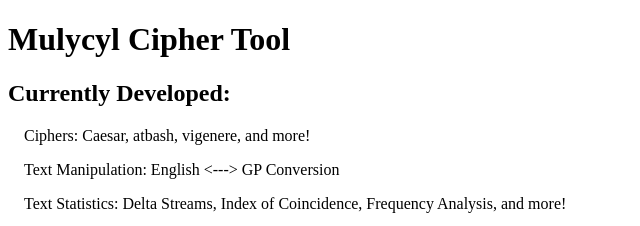
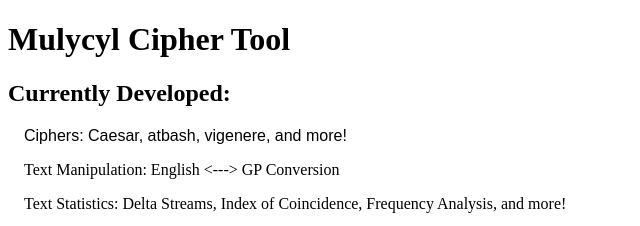
Before and after one commit to mulycyl/mulycyl.github.io, a plain HTML site: page index.html in a window 1280 px wide. Shown: the top 226 px of the page, 0-640 px from the left. Drawn offline with Linux system fonts and the light colour scheme.

Commit message:
Update index.html

```diff
--- a/index.html
+++ b/index.html
@@ -6,7 +6,7 @@
     <body>
         <h1>Mulycyl Cipher Tool</h1>
         <h2>Currently Developed:</h2>
-        <p>&emsp;Ciphers: Caesar, atbash, vigenere, and more!</p>
+        <p style="font-family: Arial">&emsp;Ciphers: Caesar, atbash, vigenere, and more!</p>
         <p>&emsp;Text Manipulation: English <---> GP Conversion</p>
         <p>&emsp;Text Statistics: Delta Streams, Index of Coincidence, Frequency Analysis, and more!</p>
         <p>&emsp;Hashes</p>
```
